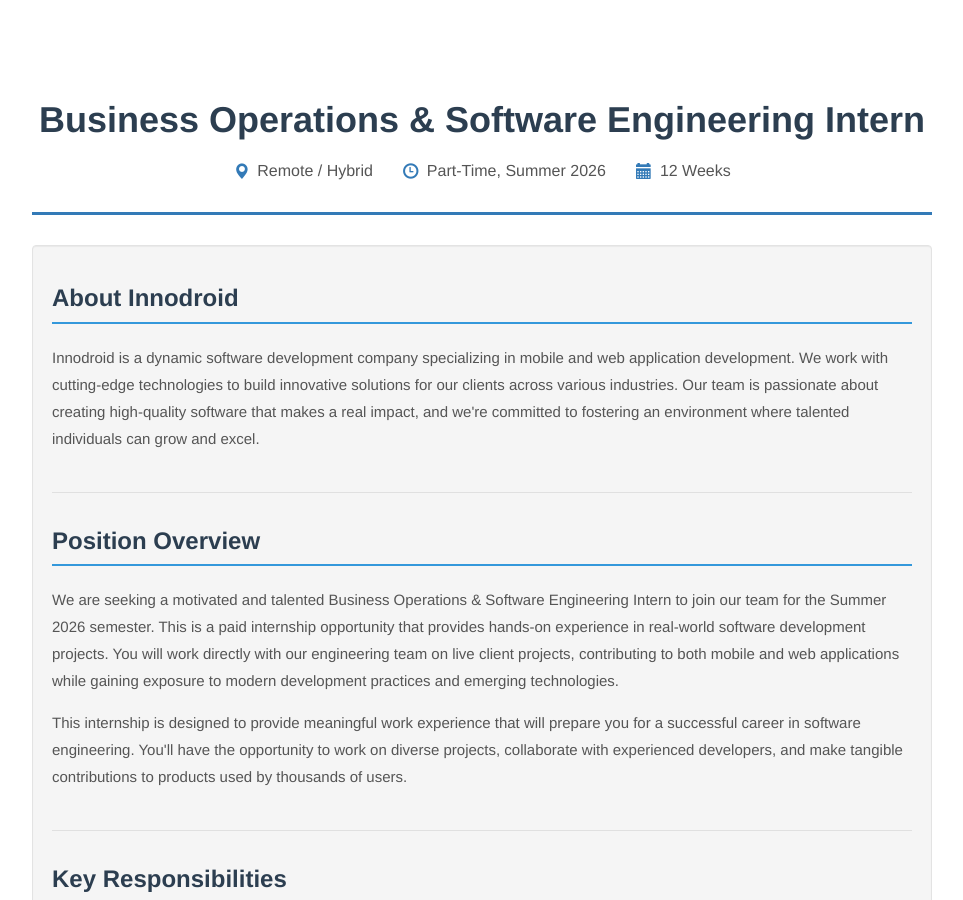
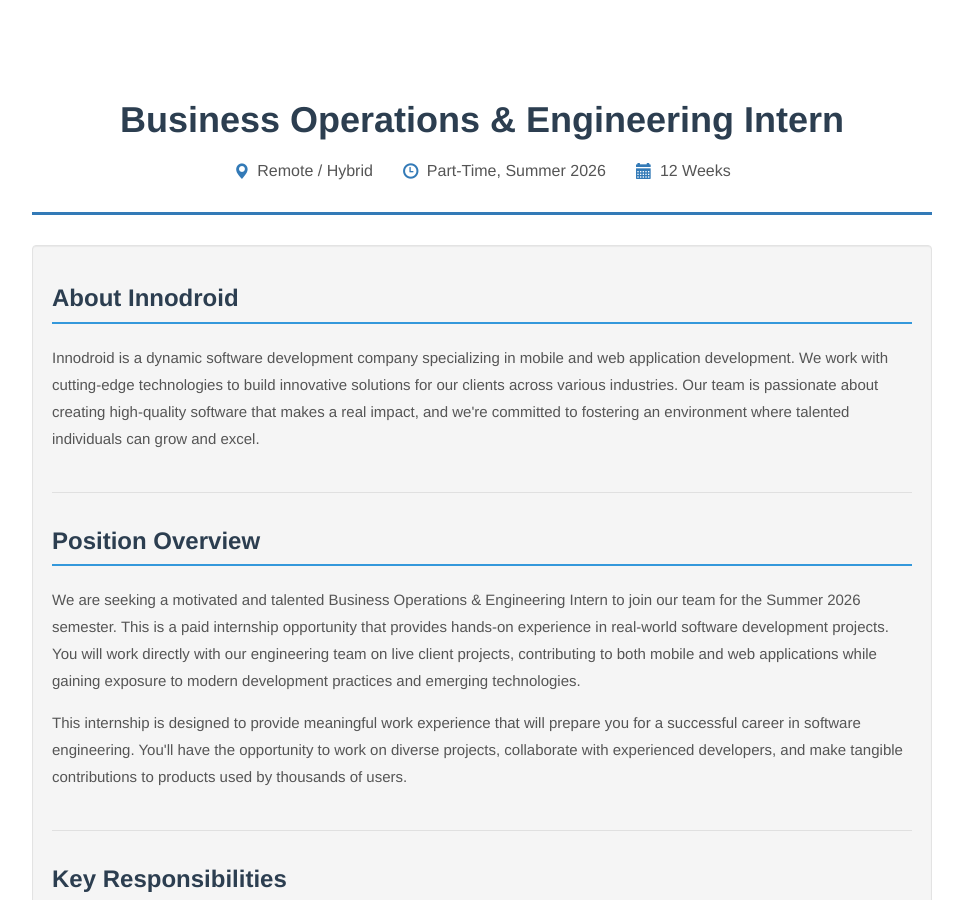
Before and after one commit to Innodroid/innodroid.github.io, a Jekyll site: the page built from careers.html, in a window 1280 px wide and 900 px high. Shown: the whole window, without its empty margins (158-1121 px from the left). Built offline with Jekyll 4.4.1, drawn with Linux system fonts in a browser that asks for light colours; nearby versions of some CDN libraries; some of the changed text lies outside the part shown.

Commit message:
Update title

```diff
--- a/careers.html
+++ b/careers.html
@@ -7,7 +7,7 @@
 <div class="container">
   <div class="job-posting">
     <div class="job-header">
-      <h1>Business Operations & Software Engineering Intern</h1>
+      <h1>Business Operations & Engineering Intern</h1>
       <div class="job-meta">
         <span class="job-location"><i class="glyphicon glyphicon-map-marker"></i> Remote / Hybrid</span>
         <span class="job-type"><i class="glyphicon glyphicon-time"></i> Part-Time, Summer 2026</span>
@@ -29,7 +29,7 @@
       <section class="job-section">
         <h2>Position Overview</h2>
         <p>
-          We are seeking a motivated and talented Business Operations & Software Engineering Intern to join our team for the Summer 2026
+          We are seeking a motivated and talented Business Operations & Engineering Intern to join our team for the Summer 2026
           semester. This is a paid internship opportunity that provides hands-on experience in real-world software
           development projects. You will work directly with our engineering team on live client projects, contributing
           to both mobile and web applications while gaining exposure to modern development practices and emerging
@@ -180,7 +180,7 @@
         <p>
           To apply for this position, please send your resume, cover letter, and any relevant portfolio materials
           to <a href="mailto:careers@innodroid.com" class="email-link">careers@innodroid.com</a> with the subject
-          line "Business Operations & Software Engineering Intern - Summer 2026".
+          line "Business Operations & Engineering Intern - Summer 2026".
         </p>
         <p>
           In your cover letter, please tell us about:
```
